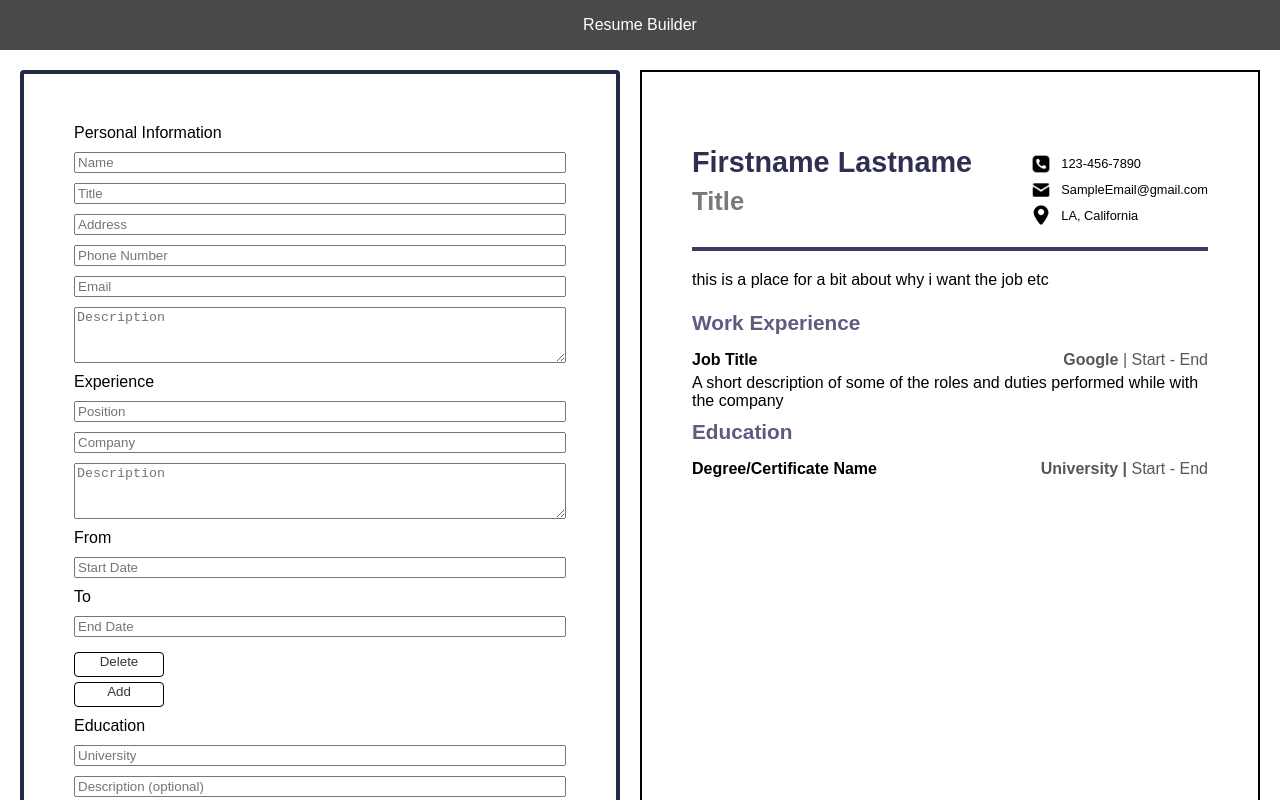
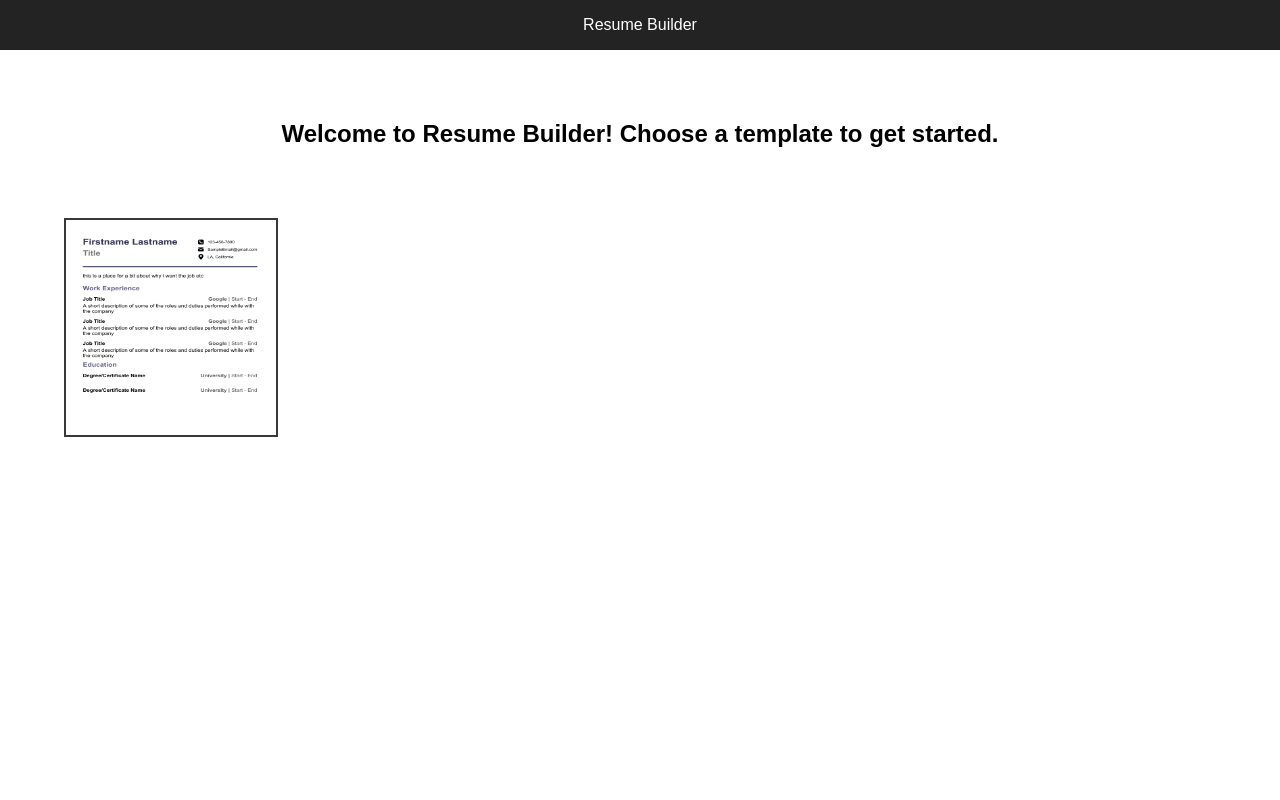
Before and after one commit to lifeofbry19/cv-project, a React (Create React App) app: page / in a window 1280 px wide. Shown: the top 800 px of the page. Built offline with nearby package versions, Linux system fonts and the light colour scheme.

Commit message:
added routing and home page

```diff
--- a/package.json
+++ b/package.json
@@ -8,6 +8,7 @@
     "@testing-library/user-event": "^13.5.0",
     "react": "^18.2.0",
     "react-dom": "^18.2.0",
+    "react-router-dom": "^6.3.0",
     "react-scripts": "5.0.1",
     "web-vitals": "^2.1.4"
   },
--- a/src/App.js
+++ b/src/App.js
@@ -1,72 +1,15 @@
-import CvOutput from "./components/CvOutput";
-import EducationForm from "./components/EducationForm";
-import ExperienceForm from "./components/ExperienceForm";
-import PersonalInfoForm from "./components/PersonalInfoForm";
-import React, { useState } from "react";
-import AddExperienceButton from "./components/AddExperienceButton";
-import AddEducationButton from "./components/AddEducationButton";
-
+import React from "react";
+import { BrowserRouter, Routes, Route } from "react-router-dom";
+import Home from "./pages/Home";
+import ResumeBuilder from "./pages/ResumeBuilder";
 function App() {
-  const [personalInfo, setPersonalInfo] = useState({});
-
-  const [workExperience, setWorkExperience] = useState([
-    { position: "", description: "", company: "", from: "", to: "", id: 0 },
-  ]);
-  const [educationExperience, setEducationExperience] = useState([
-    { university: "", description: "", degree: "", from: "", to: "", id: 0 },
-  ]);
-
   return (
-    <div className="App">
-      <header>Resume Builder</header>
-
-      <div className="main-container">
-        <div className="cv-form">
-          <form action="">
-            <PersonalInfoForm
-              personalInfo={personalInfo}
-              setPersonalInfo={setPersonalInfo}
-            />
-            {workExperience.map((obj) => {
-              return (
-                <ExperienceForm
-                  key={obj.id}
-                  id={obj.id}
-                  workExperience={workExperience}
-                  setWorkExperience={setWorkExperience}
-                />
-              );
-            })}
-            <AddExperienceButton
-              workExperience={workExperience}
-              setWorkExperience={setWorkExperience}
-            />
-            {educationExperience.map((obj) => {
-              return (
-                <EducationForm
-                  key={obj.id}
-                  id={obj.id}
-                  educationExperience={educationExperience}
-                  setEducationExperience={setEducationExperience}
-                />
-              );
-            })}
-            <AddEducationButton
-              educationExperience={educationExperience}
-              setEducationExperience={setEducationExperience}
-            />
-
-            <input type="submit" value="Generate PDF" />
-          </form>
-        </div>
-
-        <CvOutput
-          personalInfo={personalInfo}
-          workExperience={workExperience}
-          educationExperience={educationExperience}
-        />
-      </div>
-    </div>
+    <BrowserRouter>
+      <Routes>
+        <Route path="/" element={<Home />} />
+        <Route path="/resume-builder" element={<ResumeBuilder />} />
+      </Routes>
+    </BrowserRouter>
   );
 }
 
--- a/src/index.css
+++ b/src/index.css
@@ -5,11 +5,56 @@ body {
   -moz-osx-font-smoothing: grayscale;
 }
 
+/* home page */
+
+nav {
+  position: absolute;
+  top: 0;
+  height: 50px;
+  display: flex;
+  justify-content: center;
+  align-items: center;
+  background-color: rgb(35, 35, 35);
+  color: white;
+  width: 100%;
+}
+
+.home-page {
+  display: flex;
+  flex-direction: column;
+  justify-content: center;
+}
+
+.welcome-text {
+  display: flex;
+  justify-content: center;
+  align-items: center;
+  margin: 50px;
+  margin-top: 100px;
+}
+.templates {
+  display: flex;
+  margin-left: 5%;
+}
+.templates > a > img {
+  height: 200px;
+  width: 200px;
+  border: 2px solid rgb(56, 56, 56);
+  padding: 5px;
+  padding-top: 10px;
+}
+.templates > a > img:hover {
+  border: 2px solid rgb(139, 197, 197);
+  box-shadow: 0px 0px 8px rgb(139, 197, 197);
+}
+
+/* resume builder */
+
 header {
   position: absolute;
   top: 0;
   height: 50px;
-  background-color: rgb(73, 73, 73);
+  background-color: rgb(35, 35, 35);
   width: 100%;
   color: white;
   display: flex;
@@ -89,7 +134,7 @@ input[type="submit"]:hover {
 button,
 input[type="submit"] {
   display: flex;
-  width: 90px;
+  width: 100px;
   height: 25px;
   background-color: white;
   border: 1px solid black;
--- /dev/null
+++ b/src/pages/Home.js
@@ -0,0 +1,20 @@
+import React from "react";
+import ResumeTemplate1 from "../ResumeTemplate1.png";
+
+const Home = () => {
+  return (
+    <div className="home-page">
+      <nav className="home-header">Resume Builder</nav>
+      <div className="welcome-text">
+        <h2>Welcome to Resume Builder! Choose a template to get started.</h2>
+      </div>
+      <div className="templates">
+        <a href="/resume-builder">
+          <img src={ResumeTemplate1} alt="" />
+        </a>
+      </div>
+    </div>
+  );
+};
+
+export default Home;
--- /dev/null
+++ b/src/pages/ResumeBuilder.js
@@ -0,0 +1,73 @@
+import CvOutput from "../components/CvOutput";
+import EducationForm from "../components/EducationForm";
+import ExperienceForm from "../components/ExperienceForm";
+import PersonalInfoForm from "../components/PersonalInfoForm";
+import React, { useState } from "react";
+import AddExperienceButton from "../components/AddExperienceButton";
+import AddEducationButton from "../components/AddEducationButton";
+
+function ResumeBuilder() {
+  const [personalInfo, setPersonalInfo] = useState({});
+
+  const [workExperience, setWorkExperience] = useState([
+    { position: "", description: "", company: "", from: "", to: "", id: 0 },
+  ]);
+  const [educationExperience, setEducationExperience] = useState([
+    { university: "", description: "", degree: "", from: "", to: "", id: 0 },
+  ]);
+
+  return (
+    <div className="App">
+      <header>Resume Builder</header>
+
+      <div className="main-container">
+        <div className="cv-form">
+          <form action="">
+            <PersonalInfoForm
+              personalInfo={personalInfo}
+              setPersonalInfo={setPersonalInfo}
+            />
+            {workExperience.map((obj) => {
+              return (
+                <ExperienceForm
+                  key={obj.id}
+                  id={obj.id}
+                  workExperience={workExperience}
+                  setWorkExperience={setWorkExperience}
+                />
+              );
+            })}
+            <AddExperienceButton
+              workExperience={workExperience}
+              setWorkExperience={setWorkExperience}
+            />
+            {educationExperience.map((obj) => {
+              return (
+                <EducationForm
+                  key={obj.id}
+                  id={obj.id}
+                  educationExperience={educationExperience}
+                  setEducationExperience={setEducationExperience}
+                />
+              );
+            })}
+            <AddEducationButton
+              educationExperience={educationExperience}
+              setEducationExperience={setEducationExperience}
+            />
+
+            <input type="submit" value="Generate PDF" />
+          </form>
+        </div>
+
+        <CvOutput
+          personalInfo={personalInfo}
+          workExperience={workExperience}
+          educationExperience={educationExperience}
+        />
+      </div>
+    </div>
+  );
+}
+
+export default ResumeBuilder;
```
Also changed, not shown: src/ResumeTemplate1.png (added), 1 other file (tests, documents, lock files or other folders).
